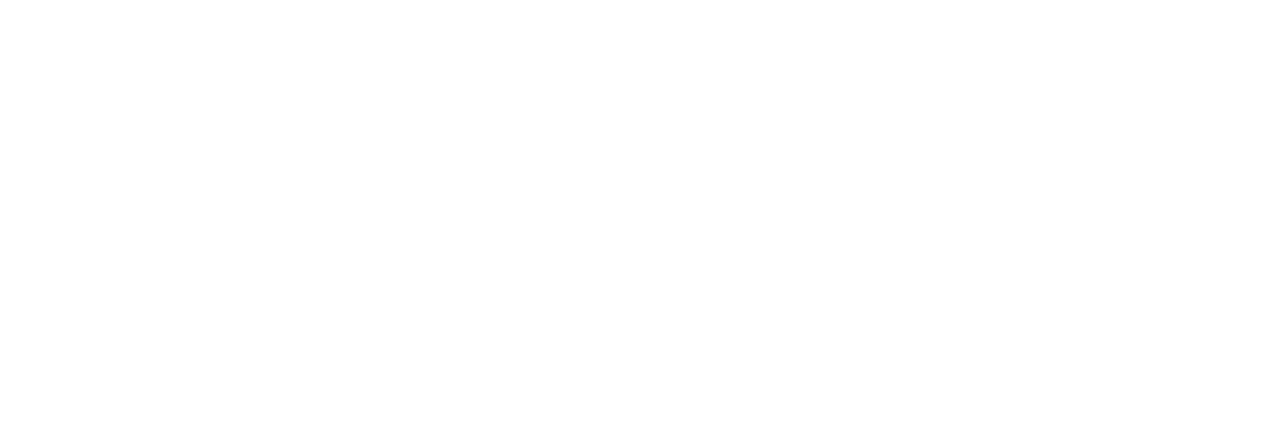
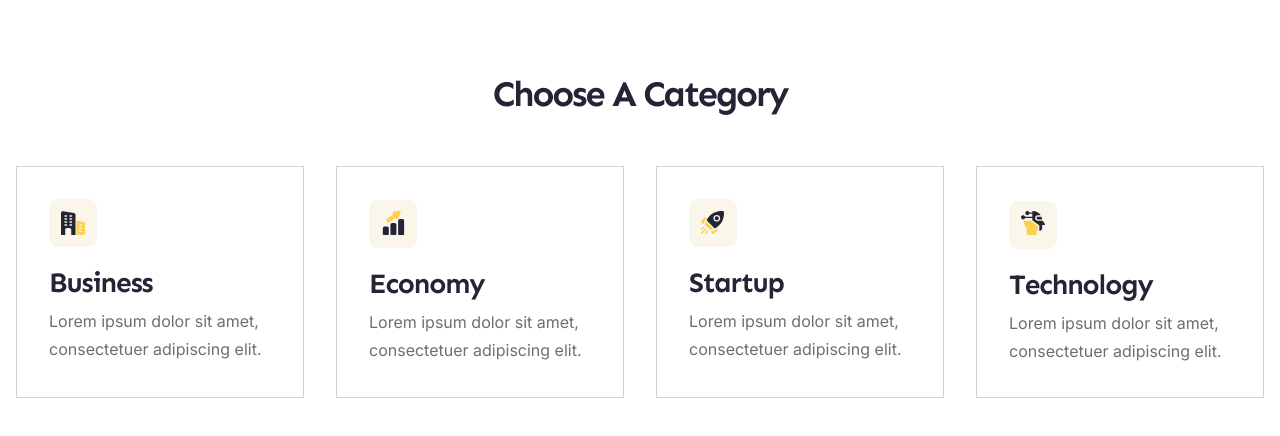
Before and after one commit to Ariotee/Finsweet-react, a React (Vite) app: page / in a window 1280 px wide. Shown: the part 2358-2794 px from the top of the page. Before the commit the page ends 2300 px from the top, so only its background shows below. Built offline with nearby package versions, Linux system fonts and the light colour scheme.

Commit message:
connect/categories-to-home-page

```diff
--- a/src/pages/home-page/index.jsx
+++ b/src/pages/home-page/index.jsx
@@ -1,8 +1,9 @@
 import React from 'react'
 
 import Introduction from '~/components/sections/introduction'
-import Posts from '../../components/sections/posts'
+import Posts from '~/components/sections/posts'
 import AboutUs from '~/components/sections/about-us'
+import Categories from '~/components/sections/categories'
 
 const HomePage = () => {
   return (
@@ -10,6 +11,7 @@
       <Introduction />
       <Posts />
       <AboutUs />
+      <Categories />
     </>
   )
 }
```
